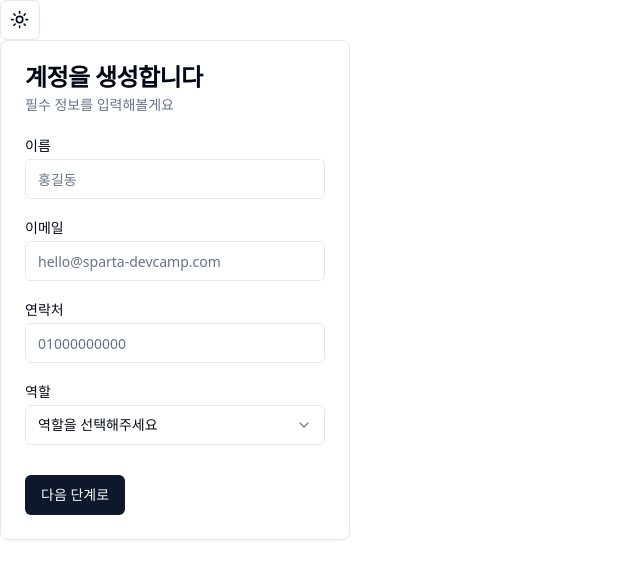
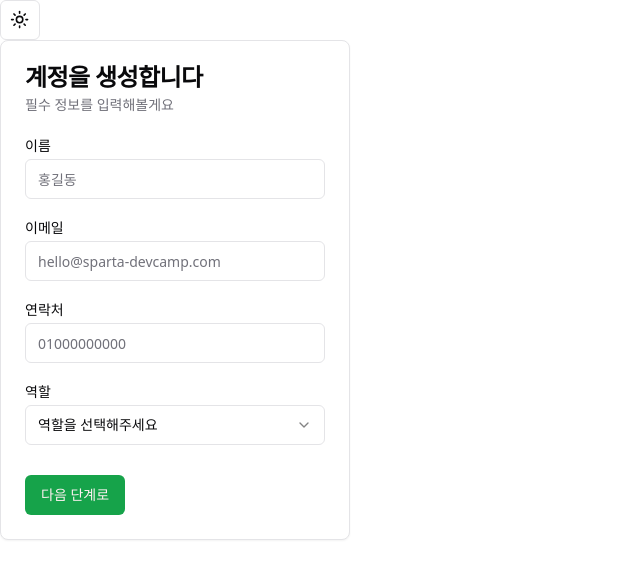
Before and after one commit to Wuid0801/Login-SignUp-dev, a React (Vite) app: page / in a window 1280 px wide. Shown: the top 578 px of the page, without its empty margins (0-640 px from the left). Built offline with nearby package versions, Linux system fonts and the light colour scheme.

Commit message:
[FEAT] 유효성 검사 및 인터페이스 auth.ts 추가

```diff
--- a/src/App.tsx
+++ b/src/App.tsx
@@ -10,6 +10,7 @@ function App() {
             <ThemeProvider defaultTheme="light" storageKey="vite-ui-theme">
                 <ModeToggle/>
                 <Nav/>
+
             </ThemeProvider>
         </>
     );
--- /dev/null
+++ b/src/components/Name.tsx
@@ -0,0 +1,56 @@
+'use client';
+
+import { zodResolver } from '@hookform/resolvers/zod';
+import { useForm } from 'react-hook-form';
+import { z } from 'zod';
+
+import {
+    Form,
+    FormControl,
+    FormDescription,
+    FormField,
+    FormItem,
+    FormLabel,
+    FormMessage,
+} from '@/components/ui/form';
+import { Input } from '@/components/ui/input';
+
+const formSchema = z.object({
+    username: z.string().min(2, {
+        message: 'Username must be at least 2 characters.',
+    }),
+});
+
+export function Name() {
+    // ...
+    const form = useForm<z.infer<typeof formSchema>>({
+        resolver: zodResolver(formSchema),
+        defaultValues: {
+            username: '',
+        },
+    });
+    const onSubmit = (data: z.infer<typeof formSchema>) => {
+        console.log(data);
+    };
+
+    return (
+        <Form {...form}>
+            <form onSubmit={form.handleSubmit(onSubmit)} className="space-y-8">
+                <FormField
+                    control={form.control}
+                    name="username"
+                    render={({ field }) => (
+                        <FormItem>
+                            <FormLabel>Username</FormLabel>
+                            <FormControl>
+                                <Input placeholder="shadcn" {...field} />
+                            </FormControl>
+                            <FormDescription>This is your public display name.</FormDescription>
+                            <FormMessage />
+                        </FormItem>
+                    )}
+                />
+            </form>
+        </Form>
+    );
+}
--- a/src/components/Nav.tsx
+++ b/src/components/Nav.tsx
@@ -7,7 +7,7 @@ import {
     CardHeader,
     CardTitle,
 } from '@/components/ui/card';
-import { z } from 'zod';
+
 import { Input } from '@/components/ui/input';
 import { Label } from '@/components/ui/label';
 import {
@@ -18,8 +18,11 @@ import {
     SelectValue,
 } from '@/components/ui/select';
 import { useForm, SubmitHandler, Controller } from 'react-hook-form';
-import {  useState } from 'react';
+import { useState } from 'react';
 import { motion } from 'framer-motion';
+import { formSchema } from './auth';
+import { zodResolver } from '@hookform/resolvers/zod';
+
 enum FrameworkEnum {
     manager = 'manager',
     generalUser = 'generalUser',
@@ -45,6 +48,16 @@ function Nav() {
         console.log(data);
         setisPasswordStep(true);
     };
+    const form = useForm<IFormInput>({
+        resolver: zodResolver(formSchema),
+        defaultValues: {
+            Email: '',
+            Name: '',
+            Password: '',
+            CallNumber: 0,
+            Framework: undefined,
+        },
+    });
 
     return (
         <>
--- /dev/null
+++ b/src/components/auth.ts
@@ -0,0 +1,47 @@
+import { z } from 'zod';
+
+const passwordRegex = /^(?=.*[a-zA-Z])(?=.*\d)(?=.*[@$!%*?&])[A-Za-z\d@$!%*?&]{8,}$/;
+
+const phoneRegex = /^010\d{8}$/;
+
+export const formSchema = z.object({
+    Name: z
+        .string()
+        .min(2, {
+            message: '이름은 2글자 이상이어야 합니다.',
+        })
+        .max(100, { message: '이름은 100글자 이하이어야 합니다.' }),
+    Email: z.string().email({
+        message: '올바른 이메일을 입력해주세요.',
+    }),
+    Password: z
+        .string()
+        .min(6, {
+            message: '비밀번호는 6글자 이상이어야 합니다.',
+        })
+        .max(100, '비밀번호는 100자리 이하이어야 합니다.')
+        .refine(
+            (value) => passwordRegex.test(value),
+            '비밀번호는 최소 6자리 이상, 영문, 숫자, 특수문자를 포함해야 합니다.',
+        ),
+    CallNumber: z
+        .string()
+        .length(11, {
+            message: '연락처는 11자리여야 합니다.',
+        })
+        .refine((value) => phoneRegex.test(value), '010으로 시작하는 11자리 숫자를 입력해주세요'),
+    Framework: z.string().min(2, { message: '역할을 선택해주세요.' }),
+});
+
+enum FrameworkEnum {
+    manager = 'manager',
+    generalUser = 'generalUser',
+}
+// TypeScript 인터페이스 정의
+export interface IFormInput {
+    Name: string;
+    Email: string;
+    Password: string;
+    CallNumber: string;
+    Framework: FrameworkEnum;
+}
--- a/src/index.css
+++ b/src/index.css
@@ -2,69 +2,54 @@
 @tailwind components;
 @tailwind utilities;
 
+
 @layer base {
   :root {
     --background: 0 0% 100%;
-    --foreground: 222.2 84% 4.9%;
-
+    --foreground: 240 10% 3.9%;
     --card: 0 0% 100%;
-    --card-foreground: 222.2 84% 4.9%;
-
+    --card-foreground: 240 10% 3.9%;
     --popover: 0 0% 100%;
-    --popover-foreground: 222.2 84% 4.9%;
-
-    --primary: 222.2 47.4% 11.2%;
-    --primary-foreground: 210 40% 98%;
-
-    --secondary: 210 40% 96.1%;
-    --secondary-foreground: 222.2 47.4% 11.2%;
-
-    --muted: 210 40% 96.1%;
-    --muted-foreground: 215.4 16.3% 46.9%;
-
-    --accent: 210 40% 96.1%;
-    --accent-foreground: 222.2 47.4% 11.2%;
-
+    --popover-foreground: 240 10% 3.9%;
+    --primary: 142.1 76.2% 36.3%;
+    --primary-foreground: 355.7 100% 97.3%;
+    --secondary: 240 4.8% 95.9%;
+    --secondary-foreground: 240 5.9% 10%;
+    --muted: 240 4.8% 95.9%;
+    --muted-foreground: 240 3.8% 46.1%;
+    --accent: 240 4.8% 95.9%;
+    --accent-foreground: 240 5.9% 10%;
     --destructive: 0 84.2% 60.2%;
-    --destructive-foreground: 210 40% 98%;
-
-    --border: 214.3 31.8% 91.4%;
-    --input: 214.3 31.8% 91.4%;
-    --ring: 222.2 84% 4.9%;
-
+    --destructive-foreground: 0 0% 98%;
+    --border: 240 5.9% 90%;
+    --input: 240 5.9% 90%;
+    --ring: 142.1 76.2% 36.3%;
     --radius: 0.5rem;
   }
 
   .dark {
-    --background: 222.2 84% 4.9%;
-    --foreground: 210 40% 98%;
-
-    --card: 222.2 84% 4.9%;
-    --card-foreground: 210 40% 98%;
-
-    --popover: 222.2 84% 4.9%;
-    --popover-foreground: 210 40% 98%;
-
-    --primary: 210 40% 98%;
-    --primary-foreground: 222.2 47.4% 11.2%;
-
-    --secondary: 217.2 32.6% 17.5%;
-    --secondary-foreground: 210 40% 98%;
-
-    --muted: 217.2 32.6% 17.5%;
-    --muted-foreground: 215 20.2% 65.1%;
-
-    --accent: 217.2 32.6% 17.5%;
-    --accent-foreground: 210 40% 98%;
-
+    --background: 20 14.3% 4.1%;
+    --foreground: 0 0% 95%;
+    --card: 24 9.8% 10%;
+    --card-foreground: 0 0% 95%;
+    --popover: 0 0% 9%;
+    --popover-foreground: 0 0% 95%;
+    --primary: 142.1 70.6% 45.3%;
+    --primary-foreground: 144.9 80.4% 10%;
+    --secondary: 240 3.7% 15.9%;
+    --secondary-foreground: 0 0% 98%;
+    --muted: 0 0% 15%;
+    --muted-foreground: 240 5% 64.9%;
+    --accent: 12 6.5% 15.1%;
+    --accent-foreground: 0 0% 98%;
     --destructive: 0 62.8% 30.6%;
-    --destructive-foreground: 210 40% 98%;
-
-    --border: 217.2 32.6% 17.5%;
-    --input: 217.2 32.6% 17.5%;
-    --ring: 212.7 26.8% 83.9%;
+    --destructive-foreground: 0 85.7% 97.3%;
+    --border: 240 3.7% 15.9%;
+    --input: 240 3.7% 15.9%;
+    --ring: 142.4 71.8% 29.2%;
   }
 }
+
 
 @layer base {
   * {
```
